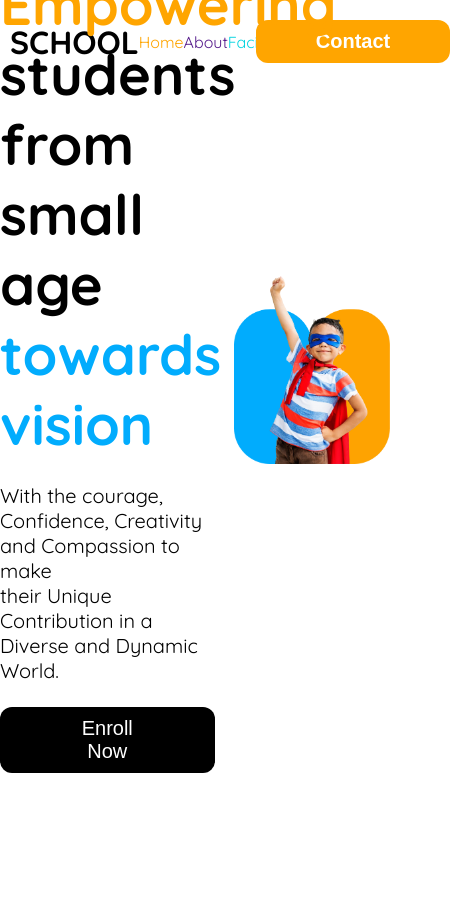
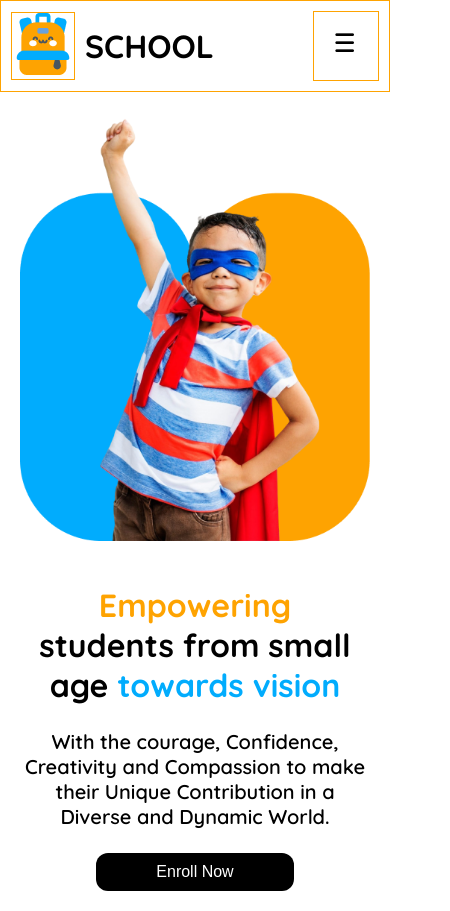
Before and after one commit to Ujjwal151/Kids-School, a plain HTML site: page index.html in a window 390 px wide. Shown: the whole page, 450 px wide, since content can reach past the window. Before the commit the page ends 844 px from the top, so only its background shows below. Drawn offline with Linux system fonts and the light colour scheme.

Commit message:
Responsive top and Header Section

```diff
--- a/index.html
+++ b/index.html
@@ -9,10 +9,11 @@
 </head>
 
 <body class="quicksand-font">
-    <header>
+
+    <section class="top-section">
         <div class="top-portion display-flex">
             <div class="logo-part display-flex">
-                <div>
+                <div class="photo">
                     <img src="assets/logo.png" alt="">
                 </div>
                 <h2> SCHOOL</h2>
@@ -26,19 +27,24 @@
                 </ul>
             </nav>
             <button class="btn-primary btn-contact">Contact</button>
+            <div class="mobile-nav">
+                <img src="assets/list.png" alt="">
+            </div>
         </div>
+    </section>
 
-        <div class="hero">
+    <header>
+        <section class="hero">
             <div class="text">
                 <h1> <span class="orange">Empowering</span> <br>
                     students from small age <span class="skyblue">towards vision</span></h1>
-                <p>With the courage, Confidence, Creativity and Compassion to make <br> their Unique Contribution in a Diverse and Dynamic World.</p>
+                <p>With the courage, Confidence, Creativity and Compassion to make their Unique Contribution in a Diverse and Dynamic World.</p>
                 <button class="btn-primary">Enroll Now</button>
             </div>
             <div class="photo">
                 <img src="assets/hero-kids.png" alt="">
             </div>
-        </div>
+        <section>
     </header>
 </body>
 </html>
--- a/styles/style.css
+++ b/styles/style.css
@@ -1,5 +1,7 @@
 @import url('https://fonts.googleapis.com/css2?family=Quicksand:wght@300..700&family=Raleway:ital,wght@0,100..900;1,100..900&display=swap');
-
+:root {
+  --maximum-width:1200px;
+}
 .quicksand-font {
   font-family: "Quicksand", serif;
   font-optical-sizing: auto;
@@ -23,9 +25,11 @@ img{
   width: 100%;
 }
 header, main{
-  max-width: 1200px;
+  max-width: var(--maximum-width);
   margin: 0 auto;
+  padding: 0 10px;
 }
+
 .display-flex{
     display: flex;
 }
@@ -38,7 +42,7 @@ color: #202020;}
 .black66{
     color:#666666;}
 .orange{
-  color: orange;}
+  color: #FEA301;}
 .orange2{
   color: #F0AA00;}
 .skyblue{
@@ -64,10 +68,17 @@ color: #202020;}
 
 /* Header Section  */
 /* Top Styles */
+.top-section{
+  display: flex;
+  justify-content: center;
+  align-items: center;
+  padding: 10px 10px;
+}
+
 .top-portion{
+  width: var(--maximum-width);
   justify-content: space-between;
   align-items: center;
-  margin: 1.25rem auto;
 }
 
 .top-portion .logo-part{
@@ -76,36 +87,54 @@ color: #202020;}
 }
 
 .top-portion .logo-part h2{
-  text-wrap-style: bold;
+  font-weight:700;
   font-size: 2rem;
 }
-.navbar{
+
+.top-portion .mobile-nav{
+  display:none;
+}
+
+.top-portion .navbar{
   width: 30%;
 }
-.navbar ul{
+
+.top-portion .navbar ul{
   justify-content: space-between;
   align-items: center;
 }
+
 .top-portion .nav-item{
   list-style: none;
 }
+
 .top-portion .nav-link{
   text-decoration: none;
 }
+
 .btn-contact{
   background-color: orange;
 }
 
 /* Hero Styles */
 .hero{
-  height: 575px;
   display: flex;
   justify-content: space-between;
   align-items: center;
 }
+
 .hero .text{
-  width: 55%;
+  width: 52%;
 }
+.hero .photo{
+  width: 42%;
+}
+
+.hero h1{
+  font-weight: 700;
+  font-size: 3.5rem;
+}
+
 .hero .text p{
   font-size: 1.25rem;
   margin-top: 1.5rem;
@@ -114,11 +143,42 @@ color: #202020;}
 .hero .text button{
   font-weight: 200;
 }
-.hero .photo{
-  width: 40%;
+
+
+@media screen and (max-width:576px){
+  .top-section{
+    border: 1px solid #FEA301;
+  }
+  .top-portion .navbar,
+  .top-portion .btn-contact{
+    display: none;
+  }
+  .top-portion .logo-part .photo{
+    border: 1px solid #FEA301;
+  }
+  .top-portion .mobile-nav{
+    display: inline;
+    border: 1px solid #FEA301;
+  }
+
+  .hero{
+    flex-direction: column-reverse;
+  }
+  .hero .text,
+  .hero .photo{
+    margin: 20px 10px;
+    width: calc(100% - 20px);
+    text-align: center;
+  }
+
+  .hero h1{
+    font-size: 2rem;
+  }
+  .hero p{
+    font-size: calc(14px / 16);
+    font-weight: 600;
+  }
+  .hero button{
+    font-size: 1rem;
+  }
 }
-
-.hero h1{
-  font-weight: 700;
-  font-size: 3.5rem;
-}
```
Also changed, not shown: assets/list.png (added).
